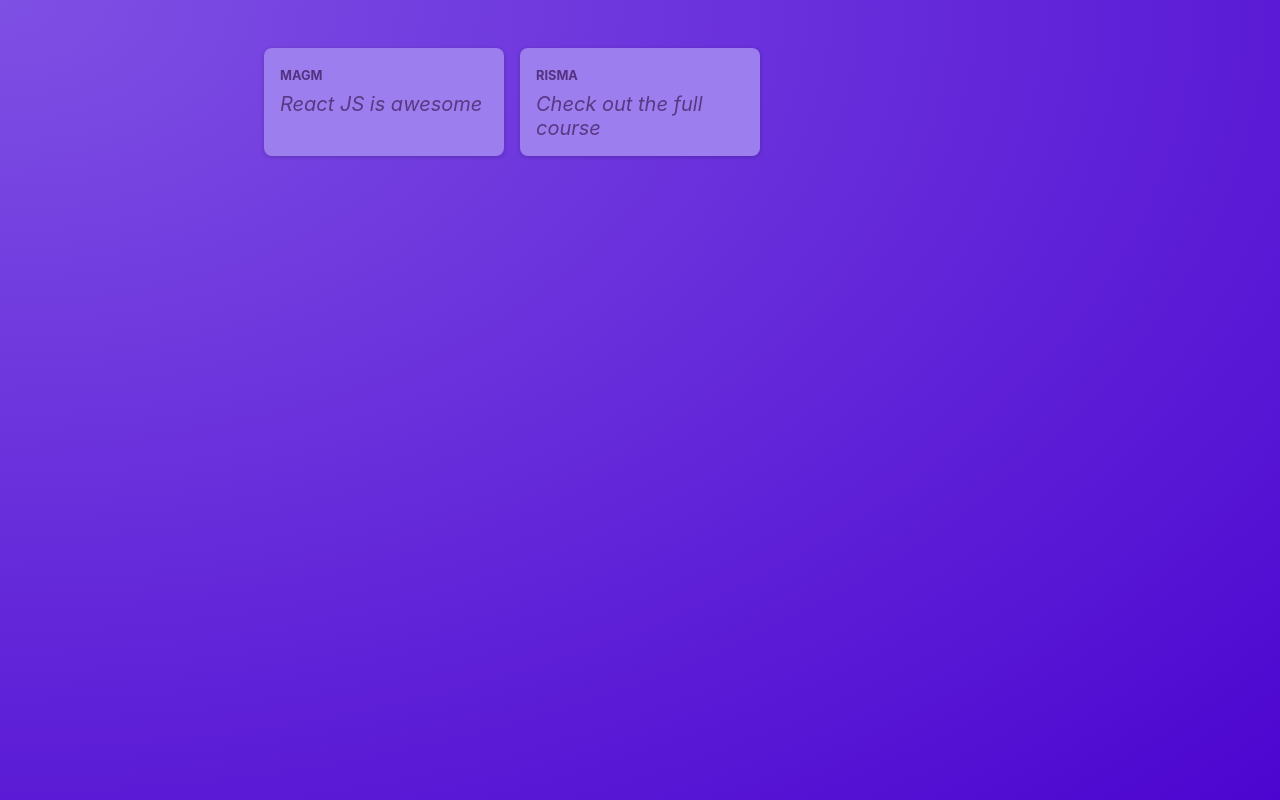
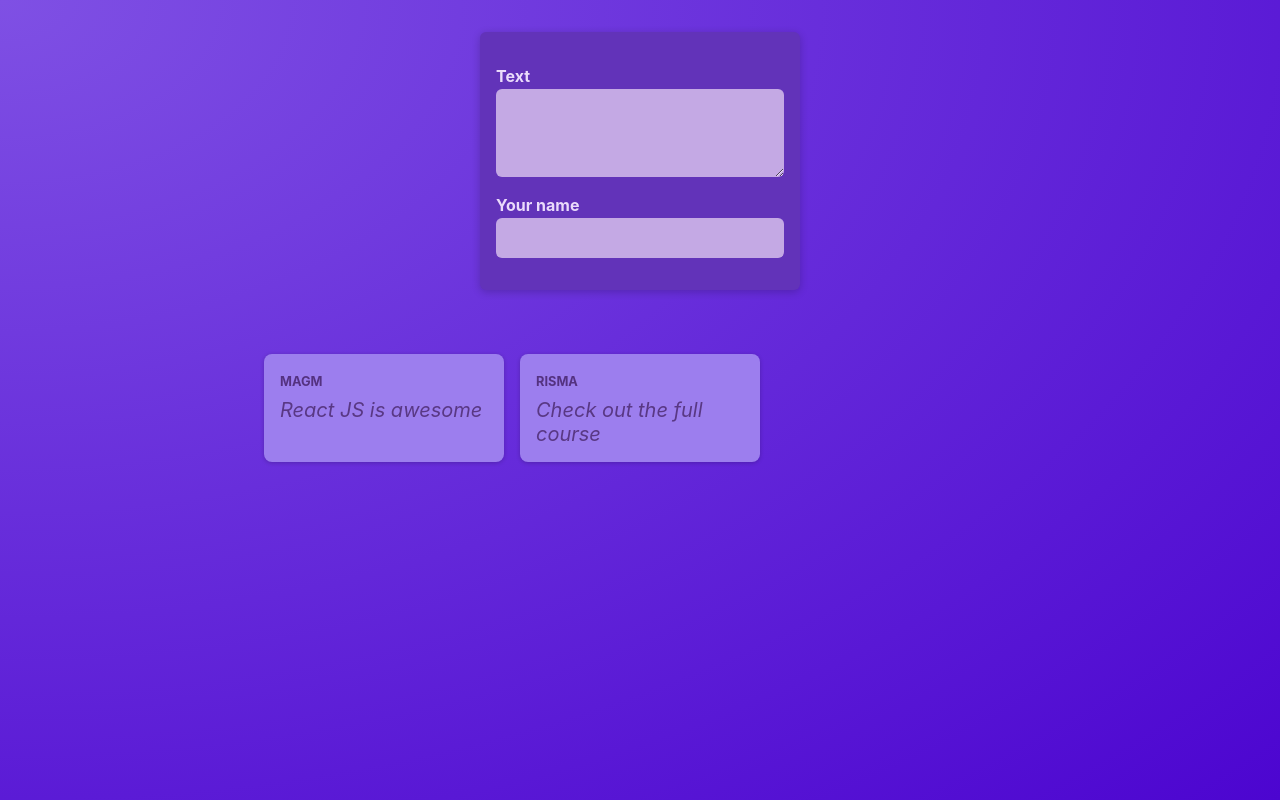
Before and after one commit to bangaffannn/react-poster, a React (Vite) app: page / in a window 1280 px wide. Built offline with nearby package versions, Linux system fonts and the light colour scheme.

Commit message:
Adding useState hook

```diff
--- /dev/null
+++ b/components/NewPost.jsx
@@ -0,0 +1,26 @@
+import classes from './NewPost.module.css';
+import { useState } from 'react';
+
+function NewPost() {
+    const [ enteredBody, setEnteredBody] = useState('');
+
+    function changeBodyHandler(event) {
+        setEnteredBody(event.target.value);
+    }
+
+  return (
+    <form className={classes.form}>
+      <p>
+        <label htmlFor="body">Text</label>
+        <textarea id="body" required rows={3} onChange={changeBodyHandler} />
+      </p>
+      <p>{enteredBody}</p>
+      <p>
+        <label htmlFor="name">Your name</label>
+        <input type="text" id="name" required />
+      </p>
+    </form>
+  );
+}
+
+export default NewPost;
--- /dev/null
+++ b/components/NewPost.module.css
@@ -0,0 +1,55 @@
+.form {
+    background-color: #6233b9;
+    padding: 1rem;
+    width: 20rem;
+    margin: 2rem auto;
+    border-radius: 6px;
+    box-shadow: 0 2px 8px rgba(0, 0, 0, 0.2);
+  }
+
+  .form label {
+    display: block;
+    margin-bottom: 0.05rem;
+    color: #eadbfb;
+    font-weight: bold;
+  }
+
+  .form input,
+  .form textarea {
+    display: block;
+    width: 100%;
+    font: inherit;
+    padding: 0.5rem;
+    border-radius: 6px;
+    border: none;
+    background-color: #c4a9e4;
+    color: #28262c;
+  }
+
+  .actions {
+    display: flex;
+    justify-content: flex-end;
+    gap: 0.5rem;
+  }
+
+  .actions button {
+    cursor: pointer;
+    font: inherit;
+    padding: 0.5rem 1.5rem;
+    border: none;
+    border-radius: 4px;
+    background-color: #34036c;
+    color: #e5d5f7;
+  }
+
+  .actions button:hover {
+    background-color: #23014a;
+  }
+
+  .actions button[type='button'] {
+    background-color: transparent;
+  }
+
+  .actions button[type='button']:hover {
+    color: #d1bee6;
+  }
--- a/components/PostsList.jsx
+++ b/components/PostsList.jsx
@@ -1,12 +1,16 @@
 import classes from "./PostsList.module.css";
 import Post from "./Post";
+import NewPost from "./NewPost";
 
 function PostsList() {
     return (
+    <>
+        <NewPost />
         <ul className={classes.posts}>
             <Post author="MAGM" body="React JS is awesome" />
             <Post author="RISMA" body="Check out the full course" />
         </ul>
+    </>
     );
 }
 
```
